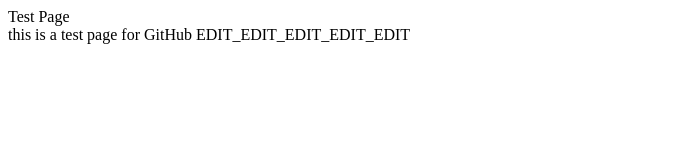
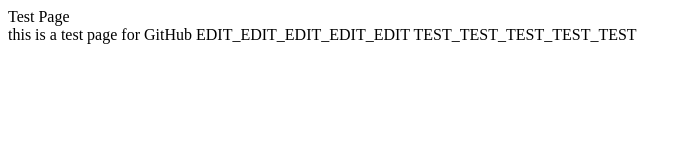
Before and after one commit to MrKiller/-webRep, a plain HTML site: page gitTest/index.html in a window 1280 px wide. Shown: the whole page, without its empty margins (0-692 px from the left). Drawn offline with Linux system fonts and the light colour scheme.

Commit message:
test message

```diff
--- a/gitTest/index.html
+++ b/gitTest/index.html
@@ -9,6 +9,8 @@
     <main>
         this is a test page for GitHub
         EDIT_EDIT_EDIT_EDIT_EDIT
+
+        TEST_TEST_TEST_TEST_TEST
     </main>
 </body>
 </html>
```
